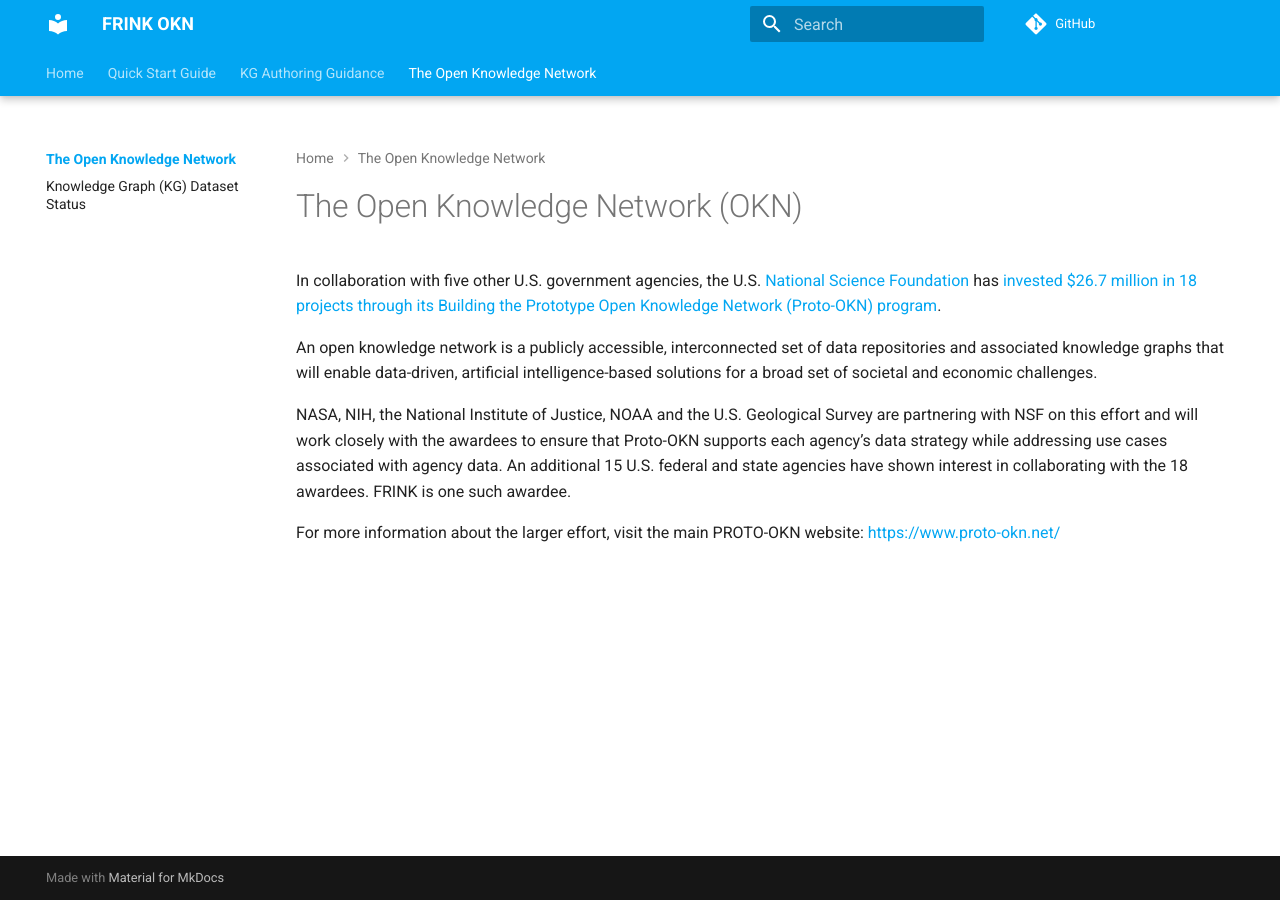
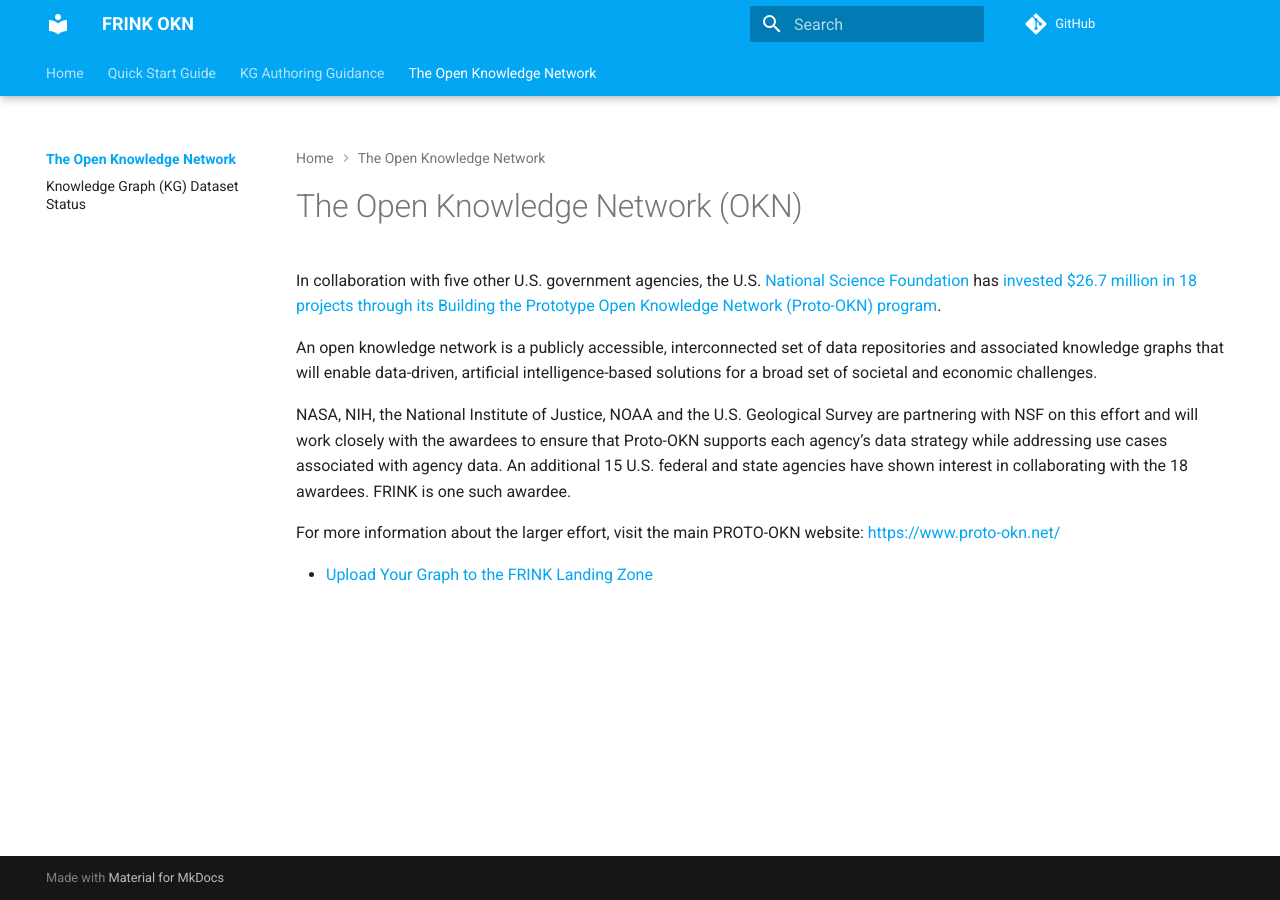
Before and after one commit to frink-okn/frink-landing-zone, an MkDocs documentation site: the page built from docs/okn/index.md, in a window 1280 px wide. Built offline with MkDocs 1.6.1 and Material for MkDocs 9.7.7, drawn with Linux system fonts in a browser that asks for light colours; comment, search, counter and statistics services are not loaded.

Commit message:
Update index.md

```diff
--- a/docs/okn/index.md
+++ b/docs/okn/index.md
@@ -7,3 +7,5 @@
 NASA, NIH, the National Institute of Justice, NOAA and the U.S. Geological Survey are partnering with NSF on this effort and will work closely with the awardees to ensure that Proto-OKN supports each agency’s data strategy while addressing use cases associated with agency data. An additional 15 U.S. federal and state agencies have shown interest in collaborating with the 18 awardees. FRINK is one such awardee.
 
 For more information about the larger effort, visit the main PROTO-OKN website: [https://www.proto-okn.net/](https://www.proto-okn.net/)
+
+- [Upload Your Graph to the FRINK Landing Zone](https://frink-okn.github.io/frink-landing-zone/help/upload-to-lakefs/)
```
